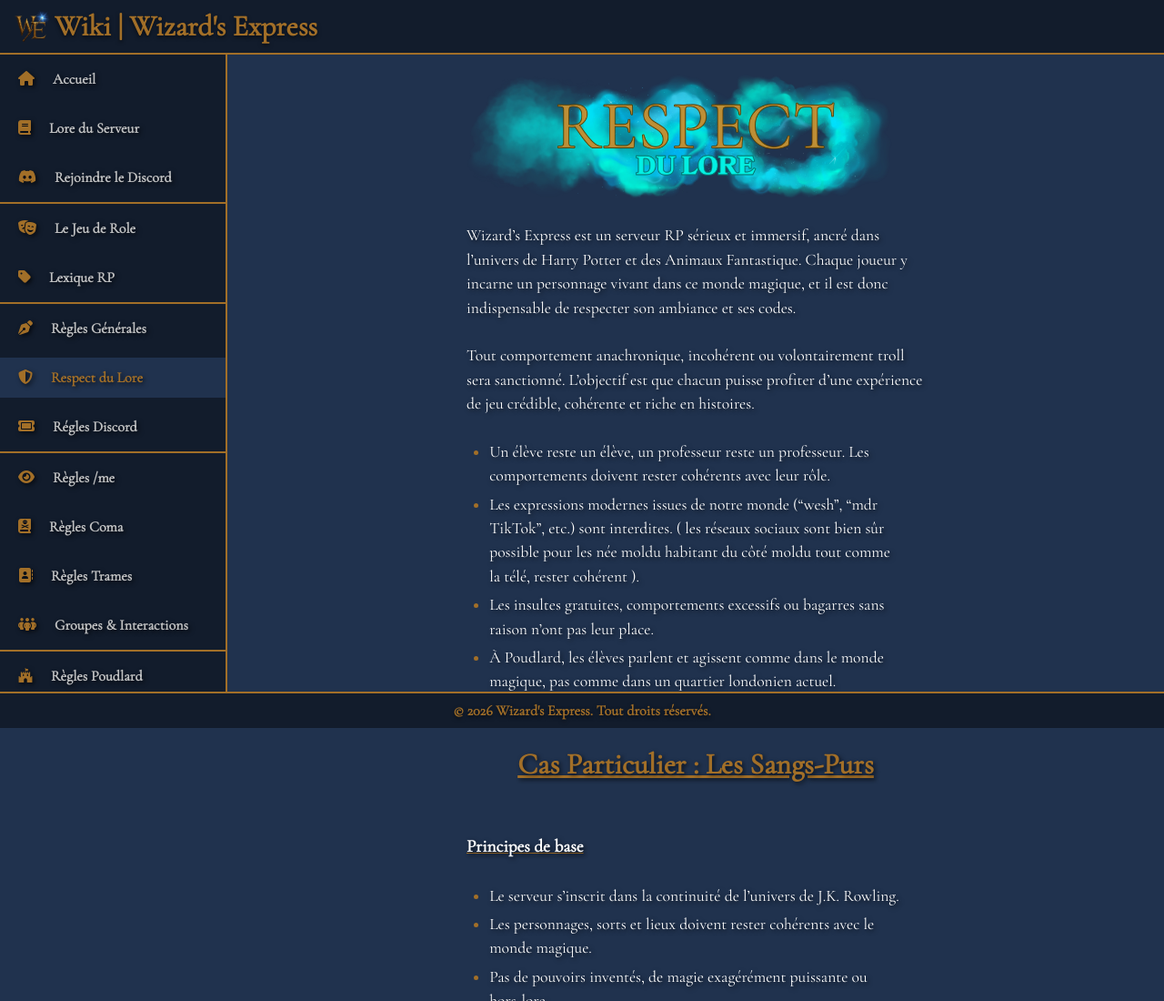
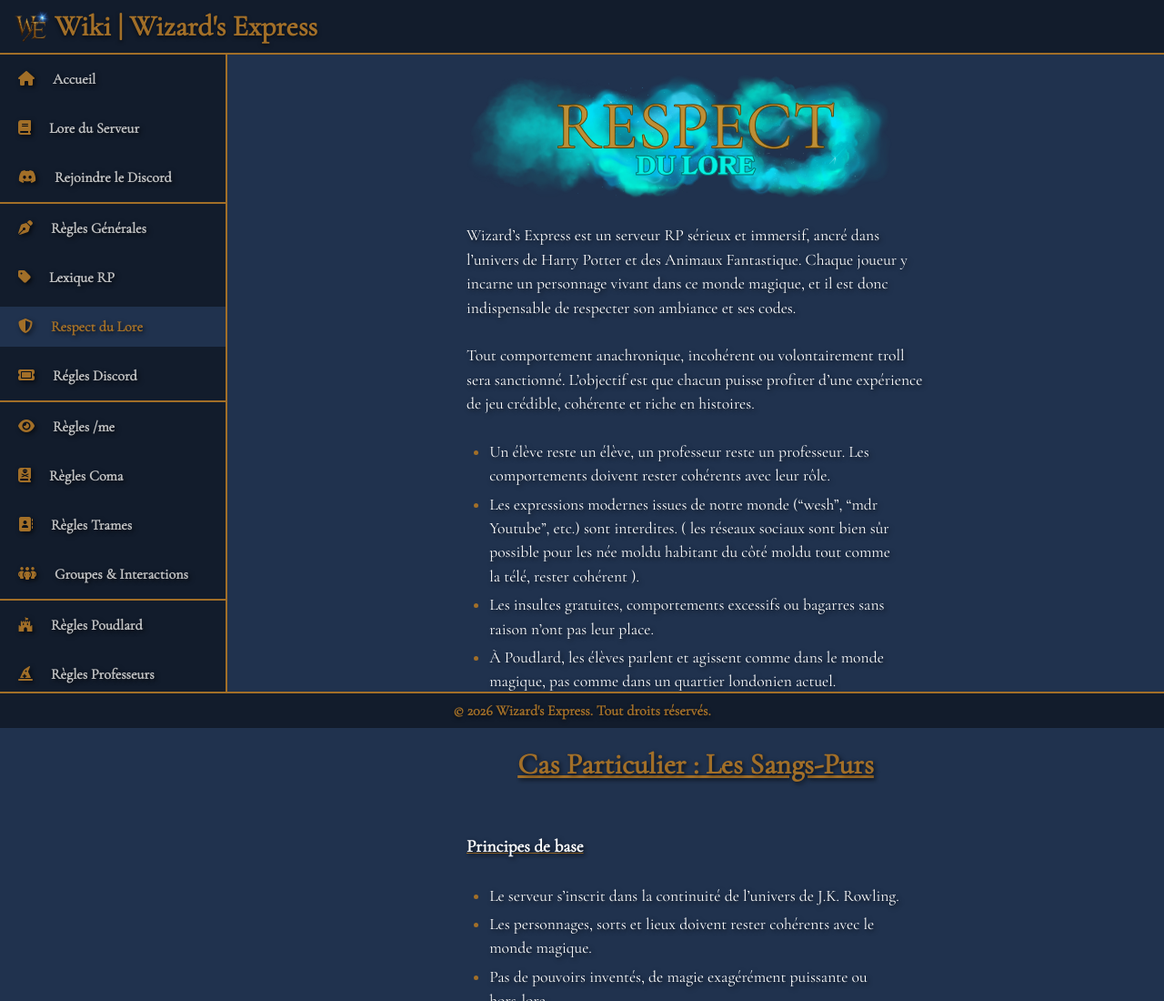
Before and after one commit to Wizards-Express/Wiki-WE, a plain HTML site: page pages/respect-lore.html in a window 1280 px wide. Shown: the top 1100 px of the page at 91% size. Drawn offline with Linux system fonts and the light colour scheme.

Commit message:
Le jeu de role retiré + Legere modif respect du lore

```diff
--- a/pages/respect-lore.html
+++ b/pages/respect-lore.html
@@ -26,10 +26,8 @@
             <a href="lore.html"><i class="fa-solid fa-book"></i>Lore du Serveur</a>
             <a href="https://discord.gg/UWPqUsd73v"><i class="fa-brands fa-discord"></i>Rejoindre le Discord</a>
             <hr>
-            <a href="jeu-de-role.html"><i class="fa-solid fa-masks-theater"></i>Le Jeu de Role</a>
+            <a href="regles-generales.html"><i class="fa-solid fa-pen-nib"></i>Règles Générales</a>
             <a href="lexique-rp.html"><i class="fa-solid fa-tag"></i>Lexique RP</a>
-            <hr>
-            <a href="regles-generales.html"><i class="fa-solid fa-pen-nib"></i>Règles Générales</a>
             <a class="actuel" href="respect-lore.html"><i class="fa-solid fa-shield-halved"></i>Respect du Lore</a>
             <a href="regles-discord.html"><i class="fa-solid fa-ticket"></i>Régles Discord</a>
             <hr>
@@ -63,7 +61,7 @@
 
                 <ul>
                     <li>Un élève reste un élève, un professeur reste un professeur. Les comportements doivent rester cohérents avec leur rôle.</li>
-                    <li>Les expressions modernes issues de notre monde (“wesh”, “mdr TikTok”, etc.) sont interdites. ( les réseaux sociaux sont bien sûr possible pour les née moldu habitant du côté moldu tout comme la télé, rester cohérent ).</li>
+                    <li>Les expressions modernes issues de notre monde (“wesh”, “mdr Youtube”, etc.) sont interdites. ( les réseaux sociaux sont bien sûr possible pour les née moldu habitant du côté moldu tout comme la télé, rester cohérent ).</li>
                     <li>Les insultes gratuites, comportements excessifs ou bagarres sans raison n’ont pas leur place.</li>
                     <li>À Poudlard, les élèves parlent et agissent comme dans le monde magique, pas comme dans un quartier londonien actuel.</li>
                 </ul>
```
Also changed, not shown: index.html (+1 -3 lines), pages/groupes-interactions.html (+1 -3 lines), pages/jeu-de-role.html (+1 -3 lines), pages/lexique-rp.html (+1 -3 lines), pages/lore.html (+1 -3 lines), pages/magies-sorts-dons.html (+1 -3 lines), pages/regles-coma.html (+1 -3 lines), pages/regles-discord.html (+1 -3 lines), pages/regles-generales.html (+1 -3 lines), pages/regles-me.html (+1 -3 lines), pages/regles-medicomages.html (+1 -3 lines), pages/regles-poudlard.html (+1 -3 lines), pages/regles-professeurs.html (+1 -3 lines), pages/regles-trames.html (+1 -3 lines), 1 more files.
